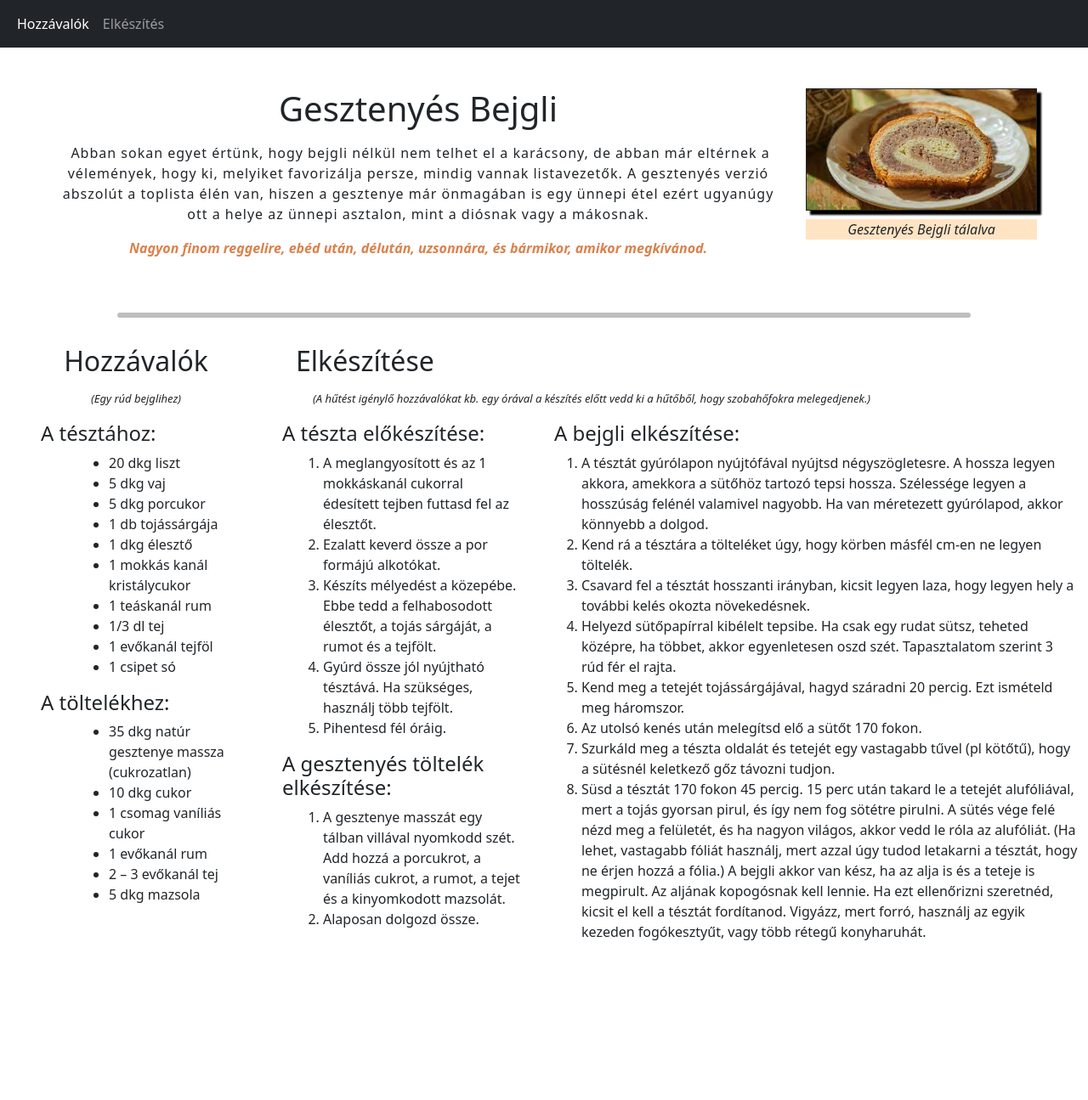
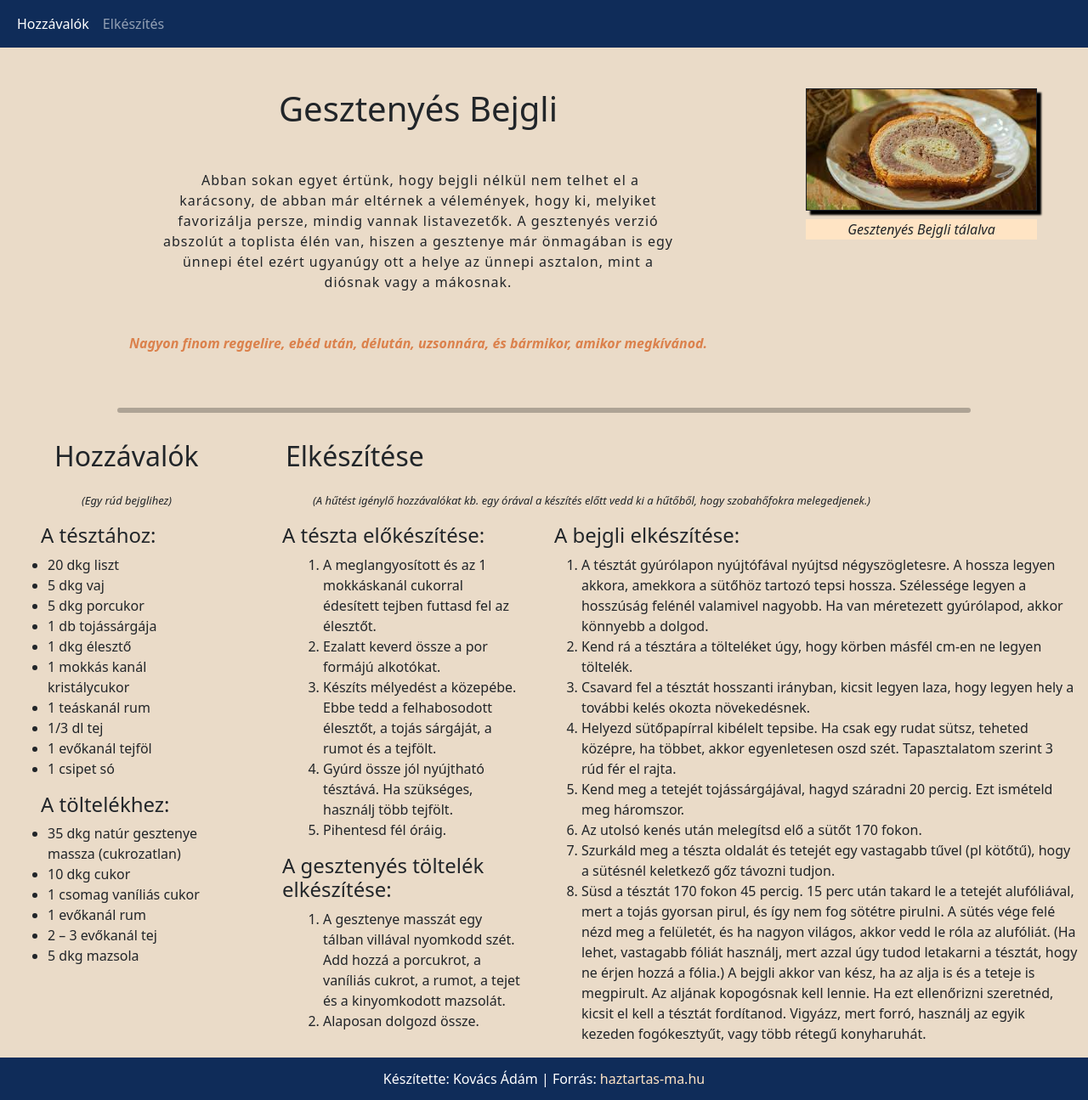
Before and after one commit to KovacsAdamAttila/IKT_gesztenyesbejgli, a plain HTML site: page index.html in a window 1280 px wide. Shown: the whole page at 85% size. Before the commit the page ends 1125 px from the top, so only its background shows below. Drawn offline with nearby package versions, Linux system fonts and the light colour scheme.

Commit message:
Oldal díszítése

```diff
--- a/index.html
+++ b/index.html
@@ -15,7 +15,7 @@
 </head>
 
 <body>
-    <nav class="navbar navbar-expand-lg navbar-dark bg-dark">
+    <nav class="navbar navbar-expand-lg navbar-dark">
         <div class="container-fluid">
             <button class="navbar-toggler" type="button" data-bs-toggle="collapse"
                 data-bs-target="#navbarSupportedContent" aria-controls="navbarSupportedContent" aria-expanded="false"
@@ -40,7 +40,7 @@
                 <h1 class="text-center">
                     Gesztenyés Bejgli
                 </h1>
-                <p id="kezdo" class="text-center mt-3">
+                <p id="kezdo" class="text-center my-5">
                     Abban sokan egyet értünk, hogy bejgli nélkül nem telhet el a karácsony, de abban már eltérnek a
                     vélemények, hogy ki, melyiket favorizálja persze, mindig vannak listavezetők. A gesztenyés verzió
                     abszolút a toplista élén van, hiszen a gesztenye már önmagában is egy ünnepi étel
@@ -52,24 +52,24 @@
                 </p>
             </div>
             <div class="col-sm-12 col-md-4 col-lg-4 col-xl-3">
-                    <figure >
+                <figure>
                     <img class="kep img-fluid" src="bejgli.jpg" alt="bejgli" title="bejgli">
-                        <figcaption >Gesztenyés Bejgli tálalva</figcaption>
+                    <figcaption>Gesztenyés Bejgli tálalva</figcaption>
                 </figure>
                 <fig></fig>
             </div>
         </div>
         <hr>
         <div class="row">
-            <div class="col-sm-12 col-md-4 col-lg-3 px-5">
-                <h2 id="hozzavalok" class="text-center m-3">
+            <div class="col-sm-12 col-md-12 col-lg-3 px-5">
+                <h2 id="hozzavalok" class=" p-3">
                     Hozzávalók
                 </h2>
-                <p id="megjegyzes" class="text-center">(Egy rúd bejglihez)</p>
+                <p id="megjegyzes" class="px-5">(Egy rúd bejglihez)</p>
                 <h4>
                     A tésztához:
                 </h4>
-                <ul class="ms-5">
+                <ul class="ps-2">
                     <li>20 dkg liszt</li>
                     <li>5 dkg vaj</li>
                     <li>5 dkg porcukor</li>
@@ -84,7 +84,7 @@
                 <h4>
                     A töltelékhez:
                 </h4>
-                <ul class="ms-5">
+                <ul class="ps-2">
                     <li>35 dkg natúr gesztenye massza (cukrozatlan)</li>
                     <li>10 dkg cukor</li>
                     <li>1 csomag vaníliás cukor</li>
@@ -93,16 +93,16 @@
                     <li>5 dkg mazsola</li>
                 </ul>
             </div>
-            <div class="col-sm-12 col-md-8 col-lg-9">
+            <div class="col-sm-12 col-md-12 col-lg-9">
                 <div class="row">
-                    <h2 id="elkeszites" class="m-3">
+                    <h2 id="elkeszites" class="p-3">
                         Elkészítése
                     </h2>
                     <p id="megjegyzes" class="px-5">(A hűtést igénylő hozzávalókat kb. egy órával a készítés előtt vedd
                         ki a hűtőből, hogy szobahőfokra melegedjenek.)</p>
                 </div>
                 <div class="row">
-                    <div class="col-sm-12 col-md-4 col-lg-4">
+                    <div class="col-sm-12 col-md-12 col-lg-4">
                         <h4>
                             A tészta előkészítése:
                         </h4>
@@ -129,42 +129,52 @@
 
                         </div>
                     </div>
-                    <div class="col-sm-12 col-md-8 col-lg-8">
+                    <div class="col-sm-12 col-md-12 col-lg-8">
                         <h4>
                             A bejgli elkészítése:
                         </h4>
                         <ol>
                             <li>
-                                A tésztát gyúrólapon nyújtófával nyújtsd négyszögletesre. A hossza legyen akkora, amekkora a
-                                sütőhöz tartozó tepsi hossza. Szélessége legyen a hosszúság felénél valamivel nagyobb. Ha
+                                A tésztát gyúrólapon nyújtófával nyújtsd négyszögletesre. A hossza legyen akkora,
+                                amekkora a
+                                sütőhöz tartozó tepsi hossza. Szélessége legyen a hosszúság felénél valamivel nagyobb.
+                                Ha
                                 van méretezett gyúrólapod, akkor könnyebb a dolgod.
                             </li>
                             <li>
                                 Kend rá a tésztára a tölteléket úgy, hogy körben másfél cm-en ne legyen töltelék.
                             </li>
                             <li>
-                                Csavard fel a tésztát hosszanti irányban, kicsit legyen laza, hogy legyen hely a további kelés okozta növekedésnek.
+                                Csavard fel a tésztát hosszanti irányban, kicsit legyen laza, hogy legyen hely a további
+                                kelés okozta növekedésnek.
                             </li>
                             <li>
-                                Helyezd sütőpapírral kibélelt tepsibe. Ha csak egy rudat sütsz, teheted középre, ha többet,
+                                Helyezd sütőpapírral kibélelt tepsibe. Ha csak egy rudat sütsz, teheted középre, ha
+                                többet,
                                 akkor egyenletesen oszd szét. Tapasztalatom szerint 3 rúd fér el rajta.
                             </li>
                             <li>
-                                Kend meg a tetejét tojássárgájával, hagyd száradni 20 percig. Ezt ismételd meg háromszor.
+                                Kend meg a tetejét tojássárgájával, hagyd száradni 20 percig. Ezt ismételd meg
+                                háromszor.
                             </li>
                             <li>
                                 Az utolsó kenés után melegítsd elő a sütőt 170 fokon.
                             </li>
                             <li>
-                                Szurkáld meg a tészta oldalát és tetejét egy vastagabb tűvel (pl kötőtű), hogy a sütésnél keletkező gőz távozni tudjon.
+                                Szurkáld meg a tészta oldalát és tetejét egy vastagabb tűvel (pl kötőtű), hogy a
+                                sütésnél keletkező gőz távozni tudjon.
                             </li>
                             <li>
                                 Süsd a tésztát 170 fokon 45 percig. 15 perc után takard le a tetejét alufóliával, mert a
-                                tojás gyorsan pirul, és így nem fog sötétre pirulni. A sütés vége felé nézd meg a felületét,
-                                és ha nagyon világos, akkor vedd le róla az alufóliát. (Ha lehet, vastagabb fóliát használj,
-                                mert azzal úgy tudod letakarni a tésztát, hogy ne érjen hozzá a fólia.) A bejgli akkor van
+                                tojás gyorsan pirul, és így nem fog sötétre pirulni. A sütés vége felé nézd meg a
+                                felületét,
+                                és ha nagyon világos, akkor vedd le róla az alufóliát. (Ha lehet, vastagabb fóliát
+                                használj,
+                                mert azzal úgy tudod letakarni a tésztát, hogy ne érjen hozzá a fólia.) A bejgli akkor
+                                van
                                 kész, ha az alja is és a teteje is megpirult. Az aljának kopogósnak kell lennie. Ha ezt
-                                ellenőrizni szeretnéd, kicsit el kell a tésztát fordítanod. Vigyázz, mert forró, használj az
+                                ellenőrizni szeretnéd, kicsit el kell a tésztát fordítanod. Vigyázz, mert forró,
+                                használj az
                                 egyik kezeden fogókesztyűt, vagy több rétegű konyharuhát.
                             </li>
                         </ol>
@@ -173,6 +183,9 @@
 
             </div>
         </div>
+        <footer class="row d-flex align-items-center">
+            <span class="mx-auto">Készítette: Kovács Ádám | Forrás: <a target="_blank" href="https://www.haztartas-ma.hu/index.php/receptek/sutemenyek/edes-sutemenyek/gesztenyes-bejgli/">haztartas-ma.hu</a></span>
+        </footer>
     </div>
 
 </body>
--- a/style.css
+++ b/style.css
@@ -8,7 +8,9 @@
 #kezdo{
   letter-spacing: 1px;
   text-indent: 5px;
-
+  width: 70%;
+  margin-left: auto;
+  margin-right: auto;
 }
 #megjegyzes{
     font-style: italic;
@@ -33,3 +35,19 @@ figcaption{
     font-style: italic;
     font-weight: bold;
 }
+.navbar{
+    background-color: #0F2C59;
+}
+body{
+    background-color: #EADBC8;
+}
+footer{
+    background-color: #0F2C59;
+    height: 50px;
+    text-align: center;
+    color: white;
+}
+a{
+    text-decoration: none;
+    color: bisque;
+}
```
Lines whose indentation alone changed are shown as unchanged.
